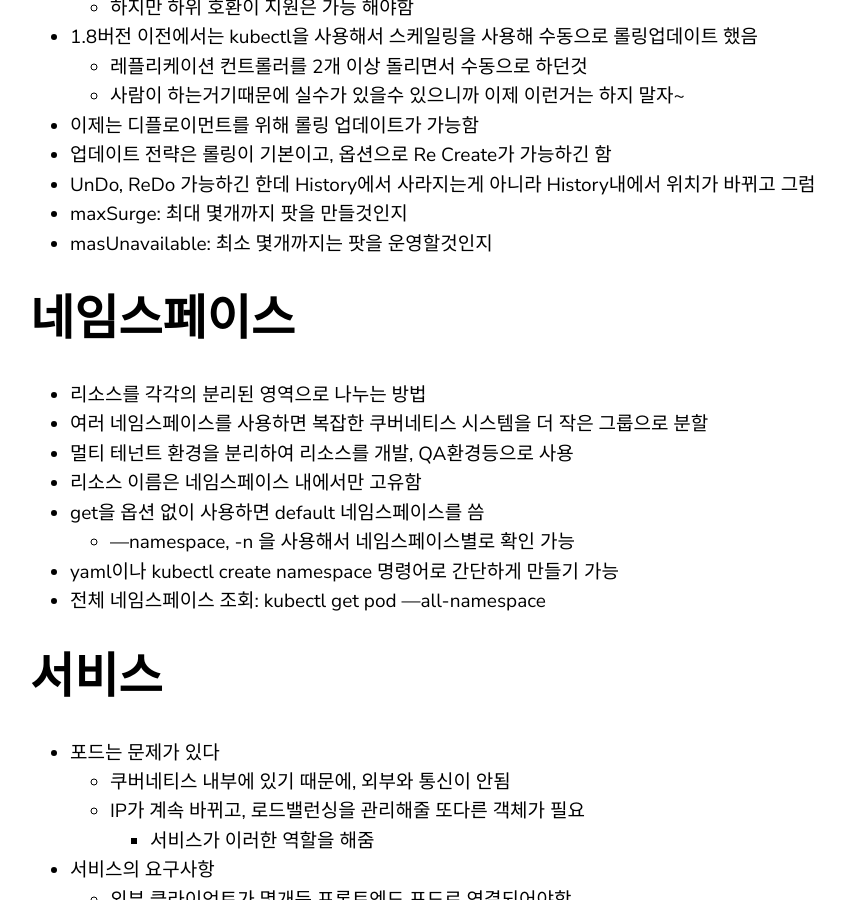
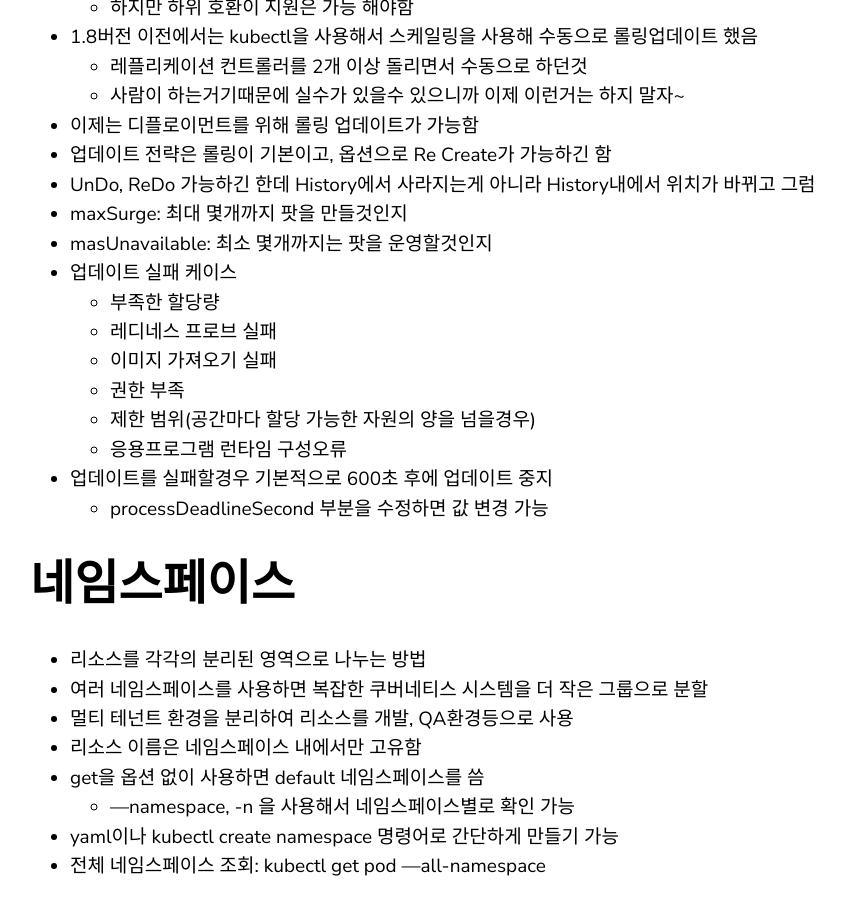
Before and after one commit to yoowonyoung/yoowonyoung.github.io, a Jekyll site: the page built from _posts/2021-01-14-Kubernetes.md, in a window 1280 px wide and 900 px high, scrolled down 4515 px. Shown: the whole window, without its empty margins (70-915 px from the left). Built offline with Jekyll 4.4.1, drawn with Linux system fonts in a browser that asks for light colours; comment, search, counter and statistics services are not loaded.

Commit message:
kubernetes

```diff
--- a/_posts/2021-01-14-Kubernetes.md
+++ b/_posts/2021-01-14-Kubernetes.md
@@ -143,6 +143,15 @@ permalink: '/Kubernetes'
 - UnDo, ReDo 가능하긴 한데 History에서 사라지는게 아니라 History내에서 위치가 바뀌고 그럼
 - maxSurge: 최대 몇개까지 팟을 만들것인지
 - masUnavailable: 최소 몇개까지는 팟을 운영할것인지
+- 업데이트 실패 케이스
+    - 부족한 할당량
+    - 레디네스 프로브 실패
+    - 이미지 가져오기 실패
+    - 권한 부족
+    - 제한 범위(공간마다 할당 가능한 자원의 양을 넘을경우)
+    - 응용프로그램 런타임 구성오류
+- 업데이트를 실패할경우 기본적으로 600초 후에 업데이트 중지
+    - processDeadlineSecond 부분을 수정하면 값 변경 가능
 
 
 # 네임스페이스
```
